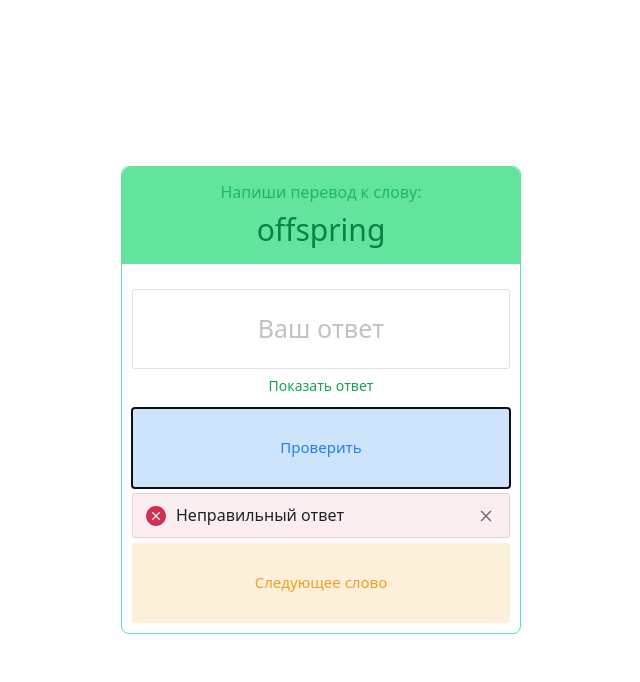
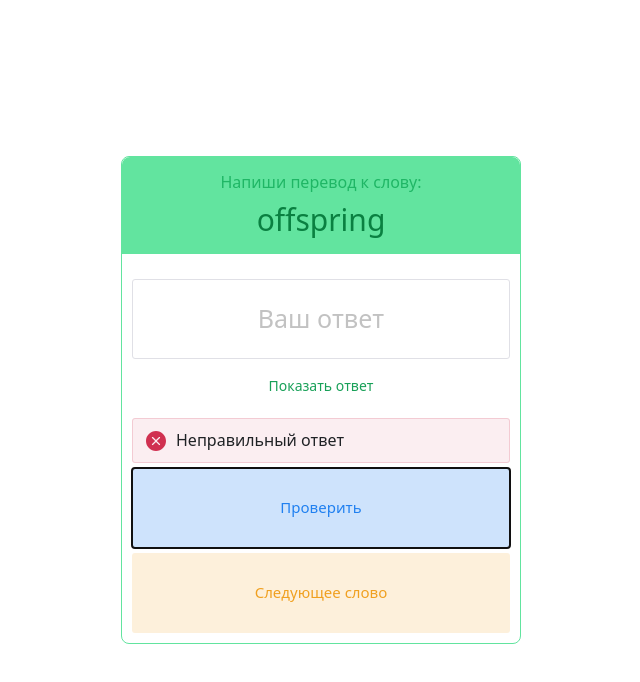
Before and after one commit to Bahshyan-A/repeat-english-words, a Vue app: page / in a window 1280 px wide. Both pictures are taken after a click on the button "Проверить". Shown: the top 682 px of the page, without its empty margins (319-959 px from the left). Built offline with nearby package versions, Linux system fonts and the light colour scheme.

Commit message:
fix hints

```diff
--- a/src/components/QuizCard.vue
+++ b/src/components/QuizCard.vue
@@ -21,10 +21,20 @@
       type="text"
       placeholder="Ваш ответ"
     />
-    <n-button @click="showHint" hoverable="" quaternary type="success">{{
+    <n-button @click="showHint" class="quiz-card__hint" quaternary type="success">{{
       hintContent
     }}</n-button>
     <div class="quiz-card__bottom">
+        <transition name="fade">
+        <template v-if="showResultLabel">
+          <n-alert
+            class="quiz-card__info"
+            :title="alertData.title"
+            :type="alertData.type"
+          >
+          </n-alert>
+        </template>
+      </transition>
       <n-button
         class="quiz-card__btn"
         strong
@@ -34,18 +44,6 @@
         @click="checkAnswer"
         >Проверить</n-button
       >
-
-      <transition name="fade">
-        <template v-if="showResultLabel">
-          <n-alert
-            class="quiz-card__info"
-            :closable="true"
-            :title="alertData.title"
-            :type="alertData.type"
-          >
-          </n-alert>
-        </template>
-      </transition>
       <n-button
         class="quiz-card__btn"
         strong
@@ -144,6 +142,7 @@ const hintContent = computed(() => {
 
   &__bottom {
     width: 100%;
+    height: 100%;
     display: flex;
     flex-direction: column;
     margin-top: 5px;
@@ -162,6 +161,10 @@ const hintContent = computed(() => {
   &__description {
     color: #1fb665;
     font-size: 16px;
+  }
+
+  &__hint{
+    margin: 10px;
   }
 
   &__input {
--- a/src/style.css
+++ b/src/style.css
@@ -62,6 +62,7 @@ button:focus-visible {
 
 #app {
   width: 100%;
+  height: 100%;
   margin: 0 auto;
   padding: 10px;
   display: flex;
```
